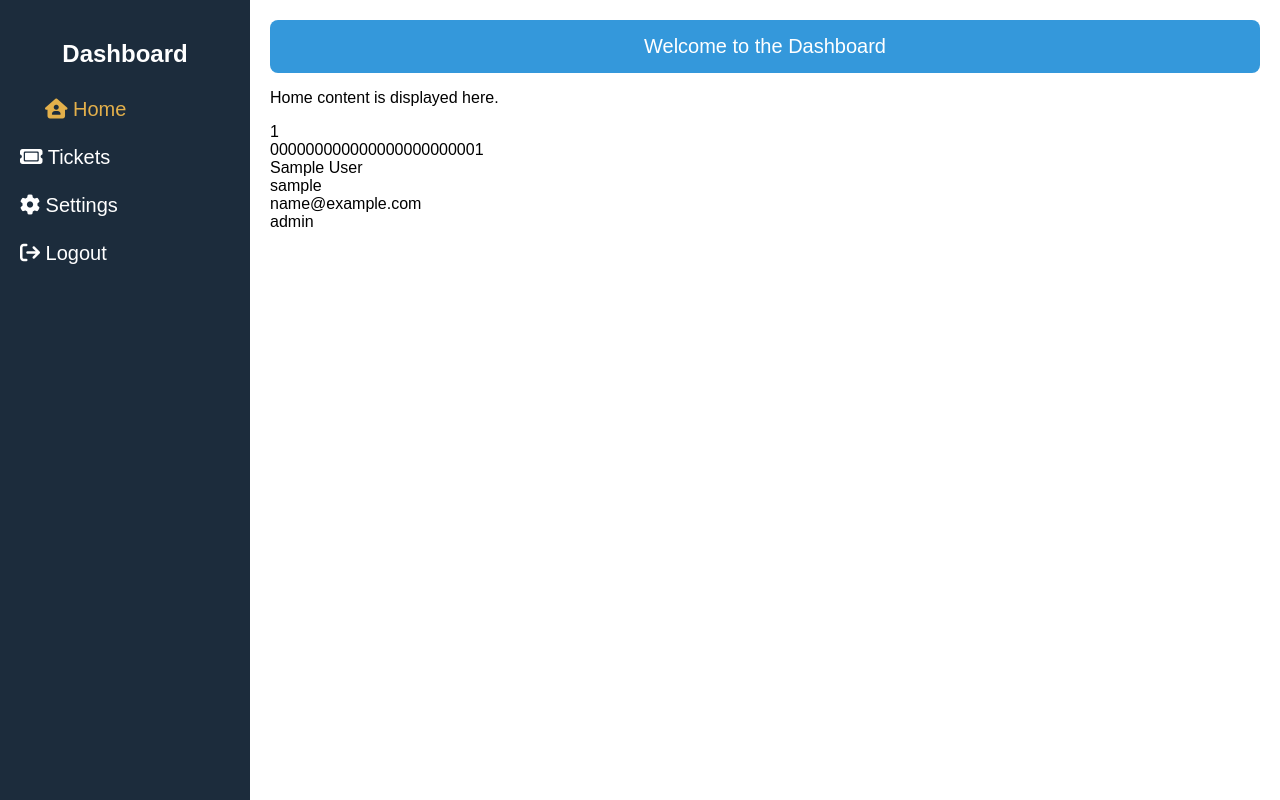
After one commit to paytakhtdota/cisw410-final, a PHP site: page /user/user-dash.php in a window 1280 px wide. The commit adds this page. Run offline with PHP 8.4, Linux system fonts and the light colour scheme; the visitor is signed in with stand-in values (Sample User, id 1).

Commit message:
login page connected to dashboard

```diff
--- a/admin/connection.php
+++ b/admin/connection.php
@@ -10,7 +10,7 @@ $password = "";
 try {
     $pdo = new PDO("mysql:host=$host;dbname=$dbname;charset=utf8", $username, $password);
     $pdo->setAttribute(PDO::ATTR_ERRMODE, PDO::ERRMODE_EXCEPTION);
-    echo "Connected successfully!";
+
 } catch (PDOException $e) {
     die("Connection failed: " . $e->getMessage());
 }
--- a/user-login-form.php
+++ b/user-login-form.php
@@ -65,12 +65,12 @@
 
                                     <div class="form-group mb-3">
                                         <label class="label" for="username">E-mail</label>
-                                        <input type="text" name="username" id="username" class="form-control"
+                                        <input type="text" name="username-signin" id="username" class="form-control"
                                             placeholder="Username" required>
                                     </div>
                                     <div class="form-group mb-3">
                                         <label class="label" for="password">Password</label>
-                                        <input id="password" name="password" type="password" class="form-control"
+                                        <input id="password" name="password-signin" type="password" class="form-control"
                                             placeholder="Password" required>
                                     </div>
                                     <div class="form-group">
--- /dev/null
+++ b/user/user-dash.php
@@ -0,0 +1,158 @@
+<?php
+session_start();
+
+// بررسی اینکه آیا کاربر لاگین کرده یا نه
+if (!isset($_SESSION['user_data'])) {
+    header("Location: ../user-login-form.php");
+    exit();
+} else {
+    $userData = $_SESSION['user_data'];
+}
+
+
+?>
+<!DOCTYPE html>
+<html lang="en">
+
+<head>
+    <meta charset="UTF-8">
+    <meta name="viewport" content="width=device-width, initial-scale=1.0">
+    <link rel="stylesheet" href="https://cdnjs.cloudflare.com/ajax/libs/font-awesome/6.7.2/css/all.min.css"
+        integrity="sha512-Evv84Mr4kqVGRNSgIGL/F/aIDqQb7xQ2vcrdIwxfjThSH8CSR7PBEakCr51Ck+w+/U6swU2Im1vVX0SVk9ABhg=="
+        crossorigin="anonymous" referrerpolicy="no-referrer" />
+    <title>Simple Dashboard</title>
+    <style>
+        * {
+            box-sizing: border-box;
+        }
+
+        body {
+            margin: 0;
+            font-family: Arial, sans-serif;
+            display: flex;
+
+        }
+
+        .sidebar {
+            width: 250px;
+            background: rgb(28, 44, 60);
+            color: white;
+            height: 100vh;
+            padding: 20px;
+        }
+
+        .sidebar h2 {
+            text-align: center;
+        }
+
+        .sidebar ul {
+            list-style: none;
+            padding: 0;
+            font-size: 20px;
+        }
+
+        .sidebar ul li {
+            padding: 10px;
+            cursor: pointer;
+            size: 24px;
+            transition: 0.6s all;
+            padding-left: 0;
+            margin-bottom: 5px;
+        }
+
+        .sidebar ul li:hover {
+            background: rgb(41, 60, 78);
+            padding-left: 10px;
+        }
+
+
+
+        .content {
+            flex: 1;
+            padding: 20px;
+        }
+
+        .header {
+            background: #3498db;
+            color: white;
+            padding: 15px;
+            text-align: center;
+            font-size: 20px;
+            border-radius: 8px;
+        }
+
+        .tab {
+            display: none;
+        }
+
+        .active {
+            display: block;
+        }
+
+        .selected {
+            color: #e3b04b;
+            margin-left: 25px;
+
+        }
+
+        .selected:hover {
+            padding-left: 0 !important;
+        }
+
+        .sidebar ul li .fa-solid {
+            pointer-events: none;
+
+        }
+    </style>
+</head>
+
+<body>
+    <div class="sidebar">
+        <h2>Dashboard</h2>
+        <ul>
+            <li class="selected" onclick="showTab('home')"><i class="fa-solid fa-house-user"> </i> Home</li>
+            <li class="" onclick="showTab('tickets')"><i class="fa-solid fa-ticket"> </i> Tickets</li>
+            <li class="" onclick="showTab('settings')"><i class="fa-solid fa-gear"> </i> Settings</li>
+            <li class="" onclick="showTab('logout')"><i class="fa-solid fa-arrow-right-from-bracket"> </i> Logout</li>
+        </ul>
+    </div>
+    <div class="content">
+        <div id="home" class="tab active">
+            <div class="header">Welcome to the Dashboard</div>
+            <p>Home content is displayed here.</p>
+            <?php foreach ($userData as $data) {
+                echo "$data <br>";
+            } ?>
+        </div>
+        <div id="tickets" class="tab">
+        <div class="header">Tickets</div>
+            <p>tickets content is displayed here.</p>
+        </div>
+        <div id="settings" class="tab">
+        <div class="header">Settings</div>
+            <p>Settings content is displayed here.</p>
+        </div>
+        <div id="logout" class="tab">
+        <div class="header">Exit</div>
+            <p>Logout content is displayed here.</p>
+        </div>
+    </div>
+
+    <script>
+        function showTab(tabId) {
+            const tabs = document.querySelectorAll('.tab');
+            tabs.forEach(tab => tab.classList.remove('active'));
+            document.getElementById(tabId).classList.add('active');
+        }
+        let dashItems = document.querySelectorAll(".sidebar ul li");
+        console.log(dashItems);
+        dashItems.forEach(item => {
+            item.addEventListener("click", function (e) {
+                dashItems.forEach(i => i.classList.remove("selected"));
+                e.target.classList.add("selected");
+            });
+        });
+    </script>
+</body>
+
+</html>
```
Also changed, not shown: admin/signupin-action.php (+58 -1 lines).
